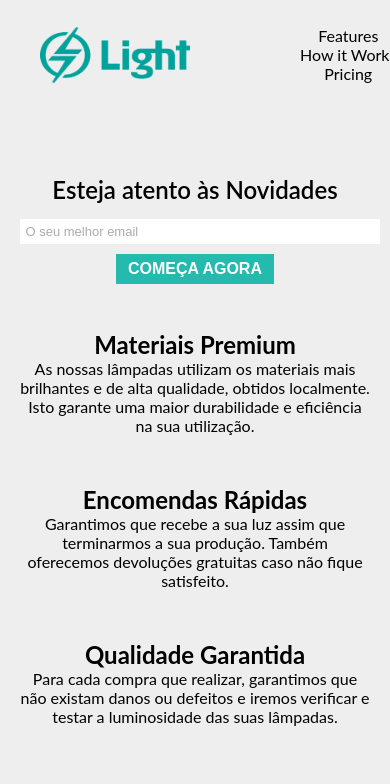
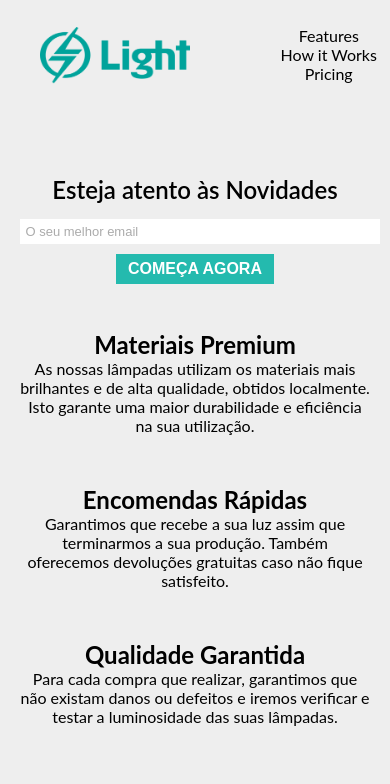
Before and after one commit to OrdepG/freecodecamp-projects, a plain HTML site: page 01-landing-page-light/index.html in a window 390 px wide. Shown: the top 784 px of the page. Drawn offline with nearby package versions, Linux system fonts and the light colour scheme; grey boxes are pictures that could not be loaded.

Commit message:
fix some bugs

```diff
--- a/01-landing-page-light/styles.css
+++ b/01-landing-page-light/styles.css
@@ -227,7 +227,9 @@ footer > span{
   footer > span{
     justify-content: center;
   }
-
+  nav > ul {
+    width: 25vw;
+  }
 }
 
 @media (max-width: 650px){
```
